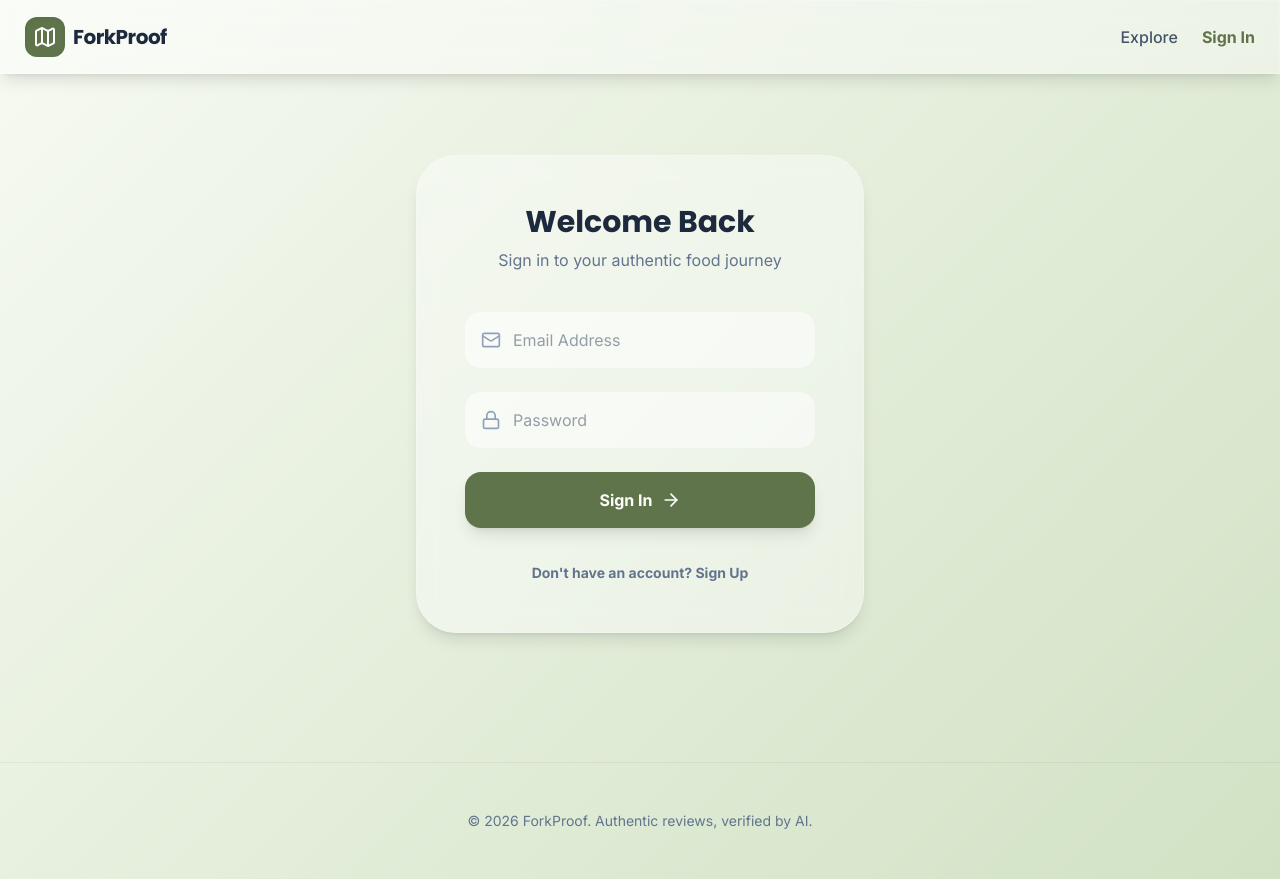
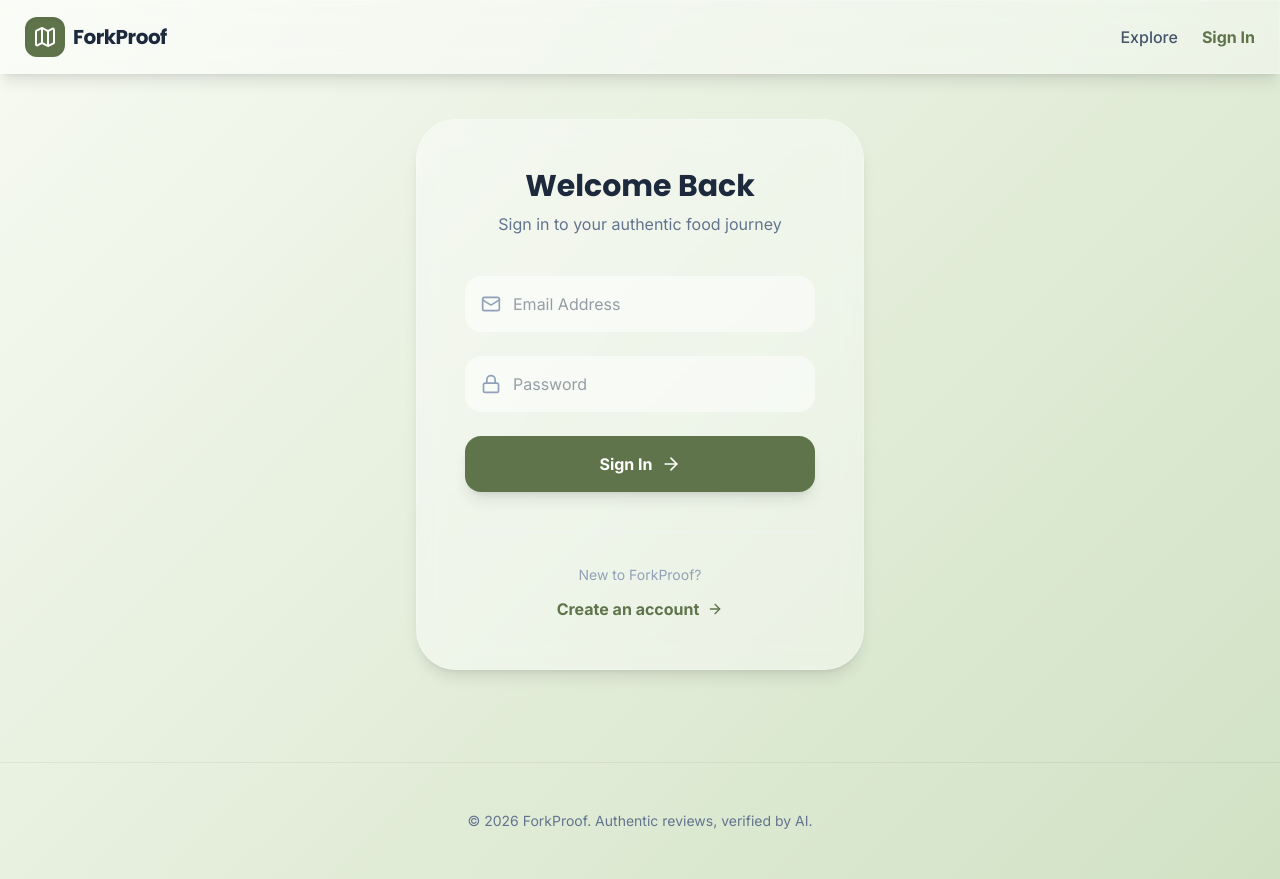
Before and after one commit to Mokshsheokand11/ForkProof, a React (Vite) app: page /auth in a window 1280 px wide. Built offline with nearby package versions, Linux system fonts and the light colour scheme.

Commit message:
Pointer to the signup and login flex

```diff
--- a/src/pages/Auth.tsx
+++ b/src/pages/Auth.tsx
@@ -119,12 +119,19 @@ const Auth = () => {
           </button>
         </form>
 
-        <div className="mt-8 text-center">
+        <div className="mt-10 pt-8 border-t border-slate-100/50 text-center">
+          <p className="text-slate-400 text-sm mb-3">
+            {isLogin ? "New to ForkProof?" : "Been here before?"}
+          </p>
           <button
-            onClick={() => setIsLogin(!isLogin)}
-            className="text-sm font-bold text-slate-500 hover:text-tea-dark transition-colors"
+            onClick={() => {
+              setIsLogin(!isLogin);
+              setError("");
+            }}
+            className="group flex items-center justify-center gap-2 mx-auto text-tea-dark font-bold hover:scale-105 transition-all"
           >
-            {isLogin ? "Don't have an account? Sign Up" : "Already have an account? Sign In"}
+            <span>{isLogin ? "Create an account" : "Sign in to your account"}</span>
+            <ArrowRight className="w-4 h-4 group-hover:translate-x-1 transition-transform" />
           </button>
         </div>
       </motion.div>
```
